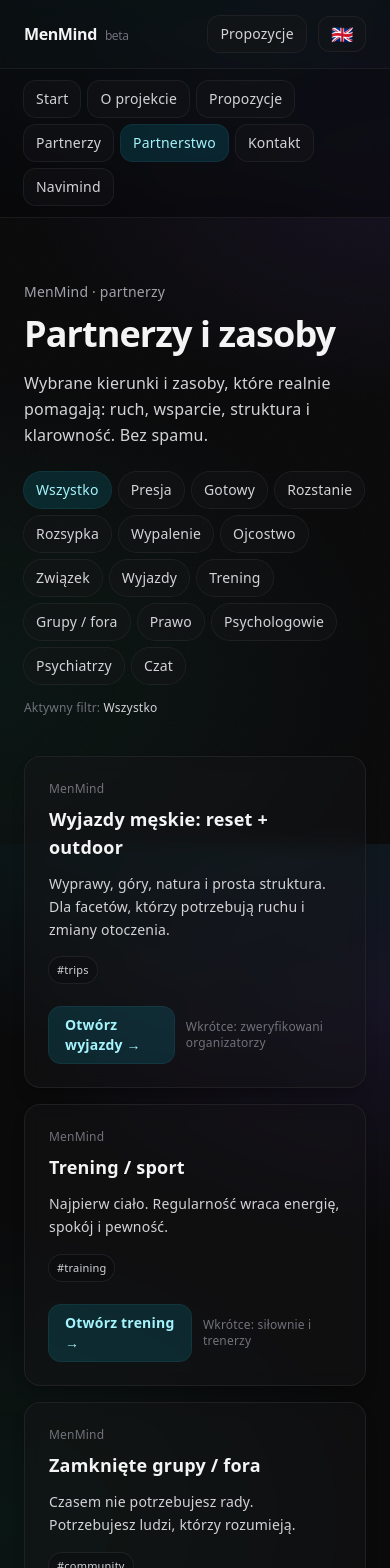
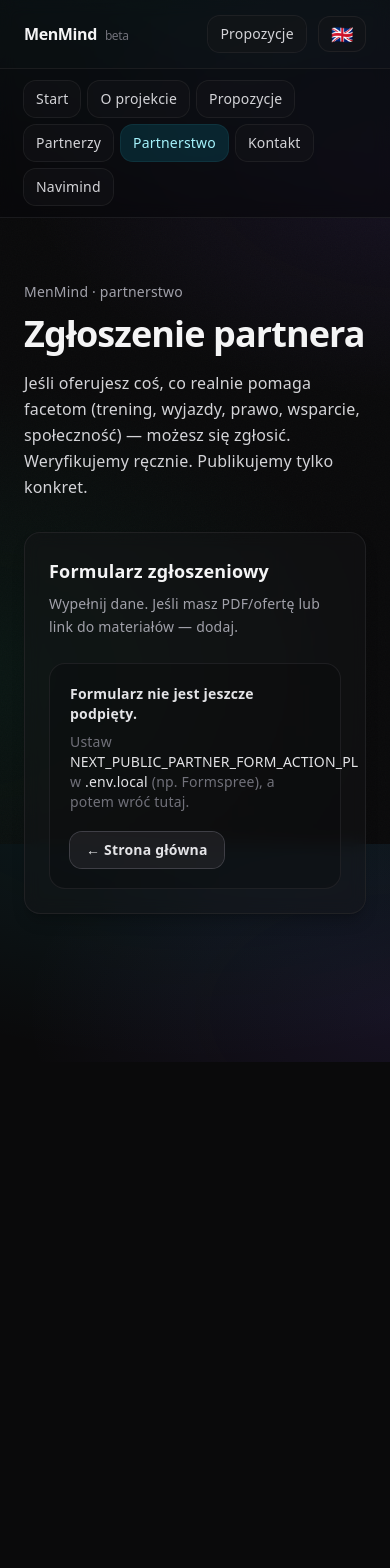
Before and after one commit to wisnialeszno89/menmind-web, a Next.js app: page /partnerstwo in a window 390 px wide. Shown: the top 1568 px of the page. After the commit the page ends 1062 px from the top, so only its background shows below. Built offline with nearby package versions, Linux system fonts and the light colour scheme.

Commit message:
Add new partnership form (PL/EN) with email submission + attachments

```diff
--- a/src/app/en/partnership/page.tsx
+++ b/src/app/en/partnership/page.tsx
@@ -1,6 +1,13 @@
+"use client";
+
+import { useState } from "react";
 import Link from "next/link";
 
 export default function PartnershipEN() {
+  const action = process.env.NEXT_PUBLIC_PARTNER_FORM_ACTION_EN ?? "";
+
+  const [sent, setSent] = useState(false);
+
   return (
     <main className="min-h-screen px-6 py-16">
       <div className="mx-auto max-w-3xl">
@@ -11,49 +18,205 @@
         </h1>
 
         <p className="mt-4 text-zinc-300 leading-relaxed">
-          If you offer real value for men (trips, training, support, legal, community) —
-          you can apply here. No spam. Only useful offers.
+          If you offer real value for men (training, trips, legal help, support,
+          community) — you can apply. We review manually and publish only solid,
+          helpful services.
         </p>
 
         <section className="mt-8 rounded-2xl border border-zinc-800/70 bg-zinc-900/40 p-6 shadow-lg shadow-black/20 backdrop-blur">
           <h2 className="text-lg font-semibold text-zinc-100">
-            Partner form
+            Application form
           </h2>
 
-          <p className="mt-2 text-sm text-zinc-400">
-            This form supports file upload (PDF / offer / links).
+          <p className="mt-2 text-sm text-zinc-400 leading-relaxed">
+            Fill in the details. If you have a PDF/offer or links — attach them.
           </p>
 
-          <div className="mt-6 w-full h-[70vh] rounded-2xl overflow-hidden border border-zinc-800 bg-zinc-950/30">
-            <iframe
-              title="Partner form"
-              // ✅ REPLACE WITH YOUR TALLY/TYPEFORM LINK
-              src="https://tally.so/r/XXXXXXXX"
-              className="w-full h-full border-0"
-            />
+          {!action ? (
+            <div className="mt-6 rounded-2xl border border-zinc-800/70 bg-zinc-950/30 p-5">
+              <p className="text-sm text-zinc-200 font-semibold">
+                The form is not connected yet.
+              </p>
+
+              <p className="mt-2 text-sm text-zinc-500">
+                Set{" "}
+                <span className="text-zinc-200 font-medium">
+                  NEXT_PUBLIC_PARTNER_FORM_ACTION_EN
+                </span>{" "}
+                in <span className="text-zinc-200 font-medium">.env.local</span>{" "}
+                (e.g. Formspree), then come back here.
+              </p>
+
+              <div className="mt-5 flex flex-wrap gap-3">
+                <Link
+                  href="/en"
+                  className="inline-flex items-center justify-center rounded-xl bg-zinc-800/60 px-4 py-2 text-sm font-semibold text-zinc-200 ring-1 ring-zinc-700 hover:bg-zinc-800 transition"
+                >
+                  ← Back home
+                </Link>
               </div>
+            </div>
+          ) : sent ? (
+            <div className="mt-6 rounded-2xl border border-zinc-800/70 bg-zinc-950/30 p-6">
+              <h3 className="text-lg font-semibold text-zinc-100">
+                Thanks — application sent ✅
+              </h3>
 
-          <div className="mt-8 flex flex-wrap gap-3">
+              <p className="mt-2 text-sm text-zinc-400 leading-relaxed">
+                If it’s a good fit, we’ll reach out by email. Usually within 24–72 hours.
+              </p>
+
+              <div className="mt-6 flex flex-wrap gap-3">
                 <Link
                   href="/en/partners"
-              className="inline-flex items-center justify-center rounded-xl bg-zinc-800/60 px-4 py-2 text-sm font-semibold text-zinc-200 ring-1 ring-zinc-700 hover:bg-zinc-800 transition"
+                  className="inline-flex items-center justify-center rounded-xl bg-zinc-900/40 px-4 py-2 text-sm font-semibold text-zinc-200 ring-1 ring-zinc-800/70 hover:bg-zinc-800/50 transition"
                 >
-              ← Back to partners
+                  View resources →
                 </Link>
 
                 <Link
                   href="/en"
-              className="inline-flex items-center justify-center rounded-xl bg-cyan-500/15 px-4 py-2 text-sm font-semibold text-cyan-200 ring-1 ring-cyan-400/20 hover:bg-cyan-500/20 transition"
+                  className="inline-flex items-center justify-center rounded-xl bg-zinc-800/60 px-4 py-2 text-sm font-semibold text-zinc-200 ring-1 ring-zinc-700 hover:bg-zinc-800 transition"
                 >
-              Home →
+                  ← Back
+                </Link>
+              </div>
+            </div>
+          ) : (
+            <form
+              action={action}
+              method="POST"
+              encType="multipart/form-data"
+              className="mt-6 grid grid-cols-1 gap-4"
+              onSubmit={() => setSent(true)}
+            >
+              {/* Honeypot anti-spam */}
+              <input type="text" name="_gotcha" className="hidden" />
+
+              {/* Meta */}
+              <input type="hidden" name="source" value="menmind.app/partnership (EN)" />
+              <input type="hidden" name="language" value="en" />
+
+              <div className="grid grid-cols-1 sm:grid-cols-2 gap-4">
+                <Field label="Name / company" name="name" required />
+                <Field label="Contact email" name="email" type="email" required />
+              </div>
+
+              <Field
+                label="Your offer (short & clear)"
+                name="offer"
+                textarea
+                placeholder="e.g. 1:1 training / legal mediation / men’s outdoor trips..."
+                required
+              />
+
+              <div className="grid grid-cols-1 sm:grid-cols-2 gap-4">
+                <Field
+                  label="City (or: Online)"
+                  name="city"
+                  placeholder="e.g. Berlin / London / Online"
+                  required
+                />
+                <Field
+                  label="Website / Instagram / link"
+                  name="link"
+                  placeholder="https://..."
+                />
+              </div>
+
+              <Field
+                label="Who is this for?"
+                name="target"
+                textarea
+                placeholder="e.g. men in crisis, fathers, divorce, pressure..."
+              />
+
+              <Field
+                label="Why does it work? (2–3 sentences)"
+                name="proof"
+                textarea
+                placeholder="e.g. experience, approach, numbers, style of work..."
+              />
+
+              <div className="rounded-2xl border border-zinc-800/70 bg-zinc-950/30 p-4">
+                <p className="text-sm font-semibold text-zinc-100">
+                  Attachments (optional)
+                </p>
+                <p className="mt-1 text-xs text-zinc-500">
+                  You can add a PDF/offer/price list (if your form provider supports it).
+                </p>
+
+                <input
+                  type="file"
+                  name="attachment"
+                  className="mt-3 w-full text-sm text-zinc-300 file:mr-4 file:rounded-xl file:border-0 file:bg-zinc-800/60 file:px-4 file:py-2 file:text-sm file:font-semibold file:text-zinc-200 hover:file:bg-zinc-800 transition"
+                />
+              </div>
+
+              <div className="mt-2 flex flex-wrap gap-3">
+                <button
+                  type="submit"
+                  className="inline-flex items-center justify-center rounded-xl bg-cyan-500/15 px-5 py-2 text-sm font-semibold text-cyan-200 ring-1 ring-cyan-400/20 hover:bg-cyan-500/20 transition"
+                >
+                  Send application →
+                </button>
+
+                <Link
+                  href="/en"
+                  className="inline-flex items-center justify-center rounded-xl bg-zinc-800/60 px-5 py-2 text-sm font-semibold text-zinc-200 ring-1 ring-zinc-700 hover:bg-zinc-800 transition"
+                >
+                  ← Back
                 </Link>
               </div>
 
-          <p className="mt-6 text-xs text-zinc-500">
-            Applications are reviewed manually. Not everything gets published.
+              <p className="mt-3 text-xs text-zinc-500">
+                By submitting, you confirm the information is accurate.
+                We review manually and publish only verified value.
               </p>
+            </form>
+          )}
         </section>
       </div>
     </main>
   );
 }
+
+function Field({
+  label,
+  name,
+  type = "text",
+  required = false,
+  textarea = false,
+  placeholder,
+}: {
+  label: string;
+  name: string;
+  type?: string;
+  required?: boolean;
+  textarea?: boolean;
+  placeholder?: string;
+}) {
+  return (
+    <label className="block">
+      <span className="text-sm font-medium text-zinc-200">{label}</span>
+
+      {textarea ? (
+        <textarea
+          name={name}
+          required={required}
+          placeholder={placeholder}
+          rows={4}
+          className="mt-2 w-full rounded-xl border border-zinc-800/70 bg-zinc-950/30 px-4 py-3 text-sm text-zinc-200 placeholder:text-zinc-500 outline-none focus:ring-2 focus:ring-cyan-500/20"
+        />
+      ) : (
+        <input
+          type={type}
+          name={name}
+          required={required}
+          placeholder={placeholder}
+          className="mt-2 w-full rounded-xl border border-zinc-800/70 bg-zinc-950/30 px-4 py-3 text-sm text-zinc-200 placeholder:text-zinc-500 outline-none focus:ring--cyan-500/20"
+        />
+      )}
+    </label>
+  );
+}
--- a/src/app/partnerstwo/page.tsx
+++ b/src/app/partnerstwo/page.tsx
@@ -1,250 +1,222 @@
+"use client";
+
+import { useState } from "react";
 import Link from "next/link";
-import { Suspense } from "react";
 
-type Partner = {
-  name: string;
-  title: string;
-  desc: string;
-  tags: string[];
-  cta: string;
-  href: string;
-  note?: string;
-};
+export default function PartnershipPL() {
+  const action = process.env.NEXT_PUBLIC_PARTNER_FORM_ACTION_PL ?? "";
 
-const PARTNERS: Partner[] = [
-  {
-    name: "MenMind",
-    title: "Wyjazdy męskie: reset + outdoor",
-    desc: "Wyprawy, góry, natura i prosta struktura. Dla facetów, którzy potrzebują ruchu i zmiany otoczenia.",
-    tags: ["trips"],
-    cta: "Otwórz wyjazdy",
-    href: "/spec/wyjazdy",
-    note: "Wkrótce: zweryfikowani organizatorzy",
-  },
-  {
-    name: "MenMind",
-    title: "Trening / sport",
-    desc: "Najpierw ciało. Regularność wraca energię, spokój i pewność.",
-    tags: ["training"],
-    cta: "Otwórz trening",
-    href: "/spec/trening",
-    note: "Wkrótce: siłownie i trenerzy",
-  },
-  {
-    name: "MenMind",
-    title: "Zamknięte grupy / fora",
-    desc: "Czasem nie potrzebujesz rady. Potrzebujesz ludzi, którzy rozumieją.",
-    tags: ["community"],
-    cta: "Otwórz grupy",
-    href: "/spec/grupy",
-    note: "Wkrótce",
-  },
-  {
-    name: "MenMind",
-    title: "Psychologowie (rozmowa + klarowność)",
-    desc: "Gdy potrzebujesz rozmowy, uporządkowania emocji i stabilizacji. Bez wstydu.",
-    tags: ["psychologists"],
-    cta: "Otwórz psychologów",
-    href: "/spec/psychologowie",
-    note: "Wkrótce zweryfikowana lista",
-  },
-  {
-    name: "MenMind",
-    title: "Psychiatrzy (wsparcie medyczne)",
-    desc: "Gdy objawy są za mocne, sen siada i organizm nie ciągnie. Leczenie to narzędzie — nie słabość.",
-    tags: ["psychiatrists"],
-    cta: "Otwórz psychiatrów",
-    href: "/spec/psychiatrzy",
-    note: "Wkrótce zweryfikowana lista",
-  },
-  {
-    name: "MenMind",
-    title: "Prawo (rozwód / ojcostwo / ustalenia / mediacje)",
-    desc: "Konkretne kroki, zasady i spokojniejsza komunikacja. Struktura daje spokój.",
-    tags: ["law"],
-    cta: "Otwórz prawo",
-    href: "/spec/prawo",
-    note: "Wkrótce",
-  },
-  {
-    name: "Navimind",
-    title: "Porozmawiaj teraz (Navimind)",
-    desc: "Jeśli potrzebujesz spokoju i kierunku — bez ocen, bez presji.",
-    tags: ["navimind"],
-    cta: "Otwórz czat",
-    href: "/navimind?state=unknown",
-    note: "Dostępne teraz",
-  },
-];
-
-// ✅ Tylko widoczne filtry (nightlife specjalnie ukryty)
-const TAGS: { key: string; label: string }[] = [
-  { key: "all", label: "Wszystko" },
-
-  // stany
-  { key: "pressure", label: "Presja" },
-  { key: "ready", label: "Gotowy" },
-  { key: "breakup", label: "Rozstanie" },
-  { key: "broken", label: "Rozsypka" },
-  { key: "empty", label: "Wypalenie" },
-  { key: "father", label: "Ojcostwo" },
-  { key: "relationship", label: "Związek" },
-
-  // kierunki
-  { key: "trips", label: "Wyjazdy" },
-  { key: "training", label: "Trening" },
-  { key: "community", label: "Grupy / fora" },
-  { key: "law", label: "Prawo" },
-
-  // specjaliści
-  { key: "psychologists", label: "Psychologowie" },
-  { key: "psychiatrists", label: "Psychiatrzy" },
-
-  // narzędzie
-  { key: "navimind", label: "Czat" },
-];
-
-// ✅ Ukryte tagi (działają przez URL, nie są widoczne jako przyciski)
-const HIDDEN_TAG_LABELS: Record<string, string> = {
-  nightlife: "Kluby / bary / imprezy",
-};
-
-function PartnersContent({ searchParams }: { searchParams?: { tag?: string } }) {
-  const tag = searchParams?.tag ?? "all";
-
-  const filtered =
-    tag === "all" ? PARTNERS : PARTNERS.filter((p) => p.tags.includes(tag));
-
-  const activeTagLabel =
-    TAGS.find((t) => t.key === tag)?.label ??
-    HIDDEN_TAG_LABELS[tag] ??
-    "Wszystko";
+  const [sent, setSent] = useState(false);
 
   return (
     <main className="min-h-screen px-6 py-16">
-      <div className="mx-auto max-w-6xl">
-        <header className="mb-10">
-          <p className="text-sm text-zinc-400">MenMind · partnerzy</p>
+      <div className="mx-auto max-w-3xl">
+        <p className="text-sm text-zinc-400">MenMind · partnerstwo</p>
 
         <h1 className="mt-3 text-4xl font-semibold tracking-tight">
-            Partnerzy i zasoby
+          Zgłoszenie partnera
         </h1>
 
-          <p className="mt-4 text-zinc-300 max-w-3xl leading-relaxed">
-            Wybrane kierunki i zasoby, które realnie pomagają: ruch, wsparcie,
-            struktura i klarowność. Bez spamu.
+        <p className="mt-4 text-zinc-300 leading-relaxed">
+          Jeśli oferujesz coś, co realnie pomaga facetom (trening, wyjazdy, prawo,
+          wsparcie, społeczność) — możesz się zgłosić. Weryfikujemy ręcznie.
+          Publikujemy tylko konkret.
         </p>
 
-          <div className="mt-6 flex flex-wrap gap-2">
-            {TAGS.map((t) => {
-              const active = tag === t.key;
-
-              return (
-                <Link
-                  key={t.key}
-                  href={t.key === "all" ? "/partners" : `/partners?tag=${t.key}`}
-                  className={[
-                    "rounded-full px-3 py-2 text-sm transition",
-                    active
-                      ? "bg-cyan-500/15 text-cyan-200 ring-1 ring-cyan-400/20"
-                      : "bg-zinc-900/40 text-zinc-300 ring-1 ring-zinc-800/70 hover:bg-zinc-800/50",
-                  ].join(" ")}
-                >
-                  {t.label}
-                </Link>
-              );
-            })}
-          </div>
-
-          <p className="mt-4 text-xs text-zinc-500">
-            Aktywny filtr:{" "}
-            <span className="text-zinc-300">{activeTagLabel}</span>
-          </p>
-        </header>
-
-        <section className="grid grid-cols-1 md:grid-cols-2 gap-4">
-          {filtered.map((p) => (
-            <div
-              key={p.title}
-              className="rounded-2xl border border-zinc-800/70 bg-zinc-900/40 p-6 shadow-lg shadow-black/20 backdrop-blur"
-            >
-              <p className="text-xs text-zinc-500">{p.name}</p>
-
-              <h2 className="mt-2 text-lg font-semibold text-zinc-100">
-                {p.title}
-              </h2>
-
-              <p className="mt-3 text-sm text-zinc-300 leading-relaxed">
-                {p.desc}
-              </p>
-
-              <div className="mt-4 flex flex-wrap gap-2">
-                {p.tags.map((tg) => (
-                  <Link
-                    key={tg}
-                    href={`/partners?tag=${tg}`}
-                    className="rounded-full bg-zinc-950/30 px-2 py-1 text-[11px] text-zinc-300 ring-1 ring-zinc-800/70 hover:bg-zinc-900/50 transition"
-                  >
-                    #{tg}
-                  </Link>
-                ))}
-              </div>
-
-              <div className="mt-6 flex items-center justify-between gap-3">
-                <Link
-                  href={p.href}
-                  className="inline-flex items-center justify-center rounded-xl bg-cyan-500/15 px-4 py-2 text-sm font-semibold text-cyan-200 ring-1 ring-cyan-400/20 hover:bg-cyan-500/20 transition"
-                >
-                  {p.cta} →
-                </Link>
-
-                <span className="text-xs text-zinc-500">
-                  {p.note ?? "Wkrótce"}
-                </span>
-              </div>
-            </div>
-          ))}
-        </section>
-
-        <section className="mt-12 rounded-2xl border border-zinc-800/70 bg-zinc-950/30 p-6 shadow-sm shadow-black/20 backdrop-blur">
+        <section className="mt-8 rounded-2xl border border-zinc-800/70 bg-zinc-900/40 p-6 shadow-lg shadow-black/20 backdrop-blur">
           <h2 className="text-lg font-semibold text-zinc-100">
-            Chcesz zostać partnerem?
+            Formularz zgłoszeniowy
           </h2>
 
           <p className="mt-2 text-sm text-zinc-400 leading-relaxed">
-            Jeśli dajesz realną wartość dla facetów (wyjazdy, trening, wsparcie,
-            prawo, społeczność) — możesz się zgłosić. Zero spamu. Tylko konkret.
+            Wypełnij dane. Jeśli masz PDF/ofertę lub link do materiałów — dodaj.
+          </p>
+
+          {!action ? (
+            <div className="mt-6 rounded-2xl border border-zinc-800/70 bg-zinc-950/30 p-5">
+              <p className="text-sm text-zinc-200 font-semibold">
+                Formularz nie jest jeszcze podpięty.
+              </p>
+
+              <p className="mt-2 text-sm text-zinc-500">
+                Ustaw{" "}
+                <span className="text-zinc-200 font-medium">
+                  NEXT_PUBLIC_PARTNER_FORM_ACTION_PL
+                </span>{" "}
+                w <span className="text-zinc-200 font-medium">.env.local</span>{" "}
+                (np. Formspree), a potem wróć tutaj.
+              </p>
+
+              <div className="mt-5 flex flex-wrap gap-3">
+                <Link
+                  href="/"
+                  className="inline-flex items-center justify-center rounded-xl bg-zinc-800/60 px-4 py-2 text-sm font-semibold text-zinc-200 ring-1 ring-zinc-700 hover:bg-zinc-800 transition"
+                >
+                  ← Strona główna
+                </Link>
+              </div>
+            </div>
+          ) : sent ? (
+            <div className="mt-6 rounded-2xl border border-zinc-800/70 bg-zinc-950/30 p-6">
+              <h3 className="text-lg font-semibold text-zinc-100">
+                Dzięki — zgłoszenie wysłane ✅
+              </h3>
+
+              <p className="mt-2 text-sm text-zinc-400 leading-relaxed">
+                Jeśli będzie fit, odezwiemy się mailowo. Zwykle w 24–72h.
               </p>
 
               <div className="mt-6 flex flex-wrap gap-3">
                 <Link
-              href="/partnerstwo"
-              className="inline-flex items-center justify-center rounded-xl bg-cyan-500/15 px-4 py-2 text-sm font-semibold text-cyan-200 ring-1 ring-cyan-400/20 hover:bg-cyan-500/20 transition"
+                  href="/partners"
+                  className="inline-flex items-center justify-center rounded-xl bg-zinc-900/40 px-4 py-2 text-sm font-semibold text-zinc-200 ring-1 ring-zinc-800/70 hover:bg-zinc-800/50 transition"
                 >
-              Zgłoś się jako partner →
+                  Zobacz zasoby →
                 </Link>
 
                 <Link
                   href="/"
                   className="inline-flex items-center justify-center rounded-xl bg-zinc-800/60 px-4 py-2 text-sm font-semibold text-zinc-200 ring-1 ring-zinc-700 hover:bg-zinc-800 transition"
                 >
-              ← Wróć na start
+                  ← Wróć
+                </Link>
+              </div>
+            </div>
+          ) : (
+            <form
+              action={action}
+              method="POST"
+              encType="multipart/form-data"
+              className="mt-6 grid grid-cols-1 gap-4"
+              onSubmit={() => setSent(true)}
+            >
+              {/* Honeypot anti-spam */}
+              <input type="text" name="_gotcha" className="hidden" />
+
+              {/* Meta */}
+              <input type="hidden" name="source" value="menmind.app/partnerstwo (PL)" />
+              <input type="hidden" name="language" value="pl" />
+
+              <div className="grid grid-cols-1 sm:grid-cols-2 gap-4">
+                <Field label="Imię i nazwisko / firma" name="name" required />
+                <Field label="Email kontaktowy" name="email" type="email" required />
+              </div>
+
+              <Field
+                label="Twoja oferta (krótko, konkretnie)"
+                name="offer"
+                textarea
+                placeholder="Np. Trening personalny dla mężczyzn po rozstaniu / Mediacje rodzinne / Wyjazdy outdoor..."
+                required
+              />
+
+              <div className="grid grid-cols-1 sm:grid-cols-2 gap-4">
+                <Field
+                  label="Miasto (albo: Online)"
+                  name="city"
+                  placeholder="Np. Poznań / Wrocław / Online"
+                  required
+                />
+                <Field
+                  label="Strona / Instagram / link"
+                  name="link"
+                  placeholder="https://..."
+                />
+              </div>
+
+              <Field
+                label="Dla kogo jest ta oferta?"
+                name="target"
+                textarea
+                placeholder="Np. faceci w kryzysie, ojcowie, rozwód, presja..."
+              />
+
+              <Field
+                label="Dlaczego to działa? (2–3 zdania)"
+                name="proof"
+                textarea
+                placeholder="Np. liczba klientów, doświadczenie, podejście, styl pracy..."
+              />
+
+              <div className="rounded-2xl border border-zinc-800/70 bg-zinc-950/30 p-4">
+                <p className="text-sm font-semibold text-zinc-100">
+                  Załączniki (opcjonalnie)
+                </p>
+                <p className="mt-1 text-xs text-zinc-500">
+                  Możesz dodać PDF/ofertę/cennik. (Jeśli Twój provider formularza to obsługuje)
+                </p>
+
+                <input
+                  type="file"
+                  name="attachment"
+                  className="mt-3 w-full text-sm text-zinc-300 file:mr-4 file:rounded-xl file:border-0 file:bg-zinc-800/60 file:px-4 file:py-2 file:text-sm file:font-semibold file:text-zinc-200 hover:file:bg-zinc-800 transition"
+                />
+              </div>
+
+              <div className="mt-2 flex flex-wrap gap-3">
+                <button
+                  type="submit"
+                  className="inline-flex items-center justify-center rounded-xl bg-cyan-500/15 px-5 py-2 text-sm font-semibold text-cyan-200 ring-1 ring-cyan-400/20 hover:bg-cyan-500/20 transition"
+                >
+                  Wyślij zgłoszenie →
+                </button>
+
+                <Link
+                  href="/"
+                  className="inline-flex items-center justify-center rounded-xl bg-zinc-800/60 px-5 py-2 text-sm font-semibold text-zinc-200 ring-1 ring-zinc-700 hover:bg-zinc-800 transition"
+                >
+                  ← Wróć
                 </Link>
               </div>
 
-          <p className="mt-4 text-xs text-zinc-500">
-            Następna wersja: weryfikacja + panel partnera.
+              <p className="mt-3 text-xs text-zinc-500">
+                Wysyłając zgłoszenie, potwierdzasz, że podane dane są prawdziwe.
+                Nie publikujemy wszystkiego — weryfikujemy ręcznie.
               </p>
+            </form>
+          )}
         </section>
       </div>
     </main>
   );
 }
 
-export default function PartnersPagePL(props: { searchParams?: { tag?: string } }) {
+function Field({
+  label,
+  name,
+  type = "text",
+  required = false,
+  textarea = false,
+  placeholder,
+}: {
+  label: string;
+  name: string;
+  type?: string;
+  required?: boolean;
+  textarea?: boolean;
+  placeholder?: string;
+}) {
   return (
-    <Suspense>
-      <PartnersContent {...props} />
-    </Suspense>
+    <label className="block">
+      <span className="text-sm font-medium text-zinc-200">{label}</span>
+
+      {textarea ? (
+        <textarea
+          name={name}
+          required={required}
+          placeholder={placeholder}
+          rows={4}
+          className="mt-2 w-full rounded-xl border border-zinc-800/70 bg-zinc-950/30 px-4 py-3 text-sm text-zinc-200 placeholder:text-zinc-500 outline-none focus:ring-2 focus:ring-cyan-500/20"
+        />
+      ) : (
+        <input
+          type={type}
+          name={name}
+          required={required}
+          placeholder={placeholder}
+          className="mt-2 w-full rounded-xl border border-zinc-800/70 bg-zinc-950/30 px-4 py-3 text-sm text-zinc-200 placeholder:text-zinc-500 outline-none focus:ring-2 focus:ring-cyan-500/20"
+        />
+      )}
+    </label>
   );
 }
```
Lines whose indentation alone changed are shown as unchanged.
